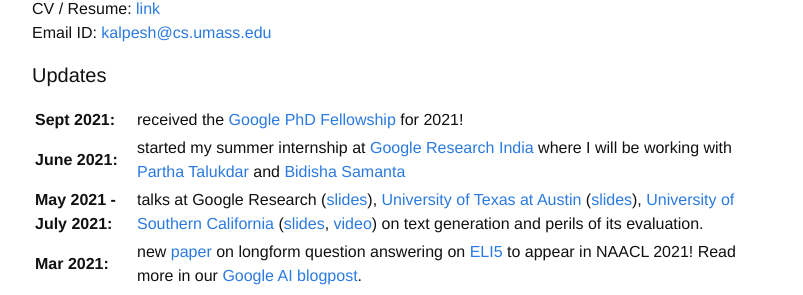
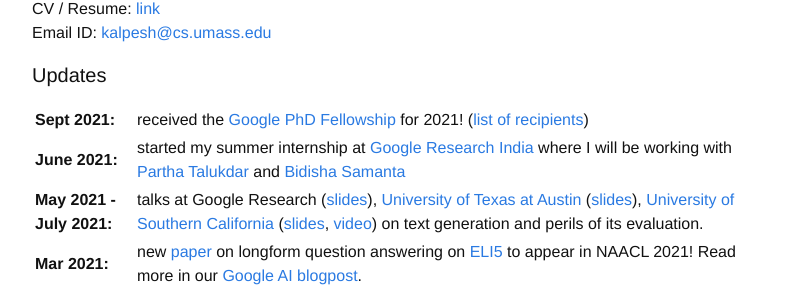
Before and after one commit to martiansideofthemoon/martiansideofthemoon.github.io, a Jekyll site: the page built from index.md, in a window 1280 px wide. Shown: the part 453-748 px from the top of the page, without its empty margins (238-1041 px from the left). Built offline with Jekyll 4.4.1, drawn with Linux system fonts in a browser that asks for light colours; comment, search, counter and statistics services are not loaded.

Commit message:
Update index.md

```diff
--- a/index.md
+++ b/index.md
@@ -20,7 +20,7 @@ Email ID: [kalpesh@cs.umass.edu](mailto:kalpesh@cs.umass.edu)
 <table>
 <col width="100px">
 <col width="630px">
-<tr><td><b>Sept 2021:</b></td><td>received the <a href="https://research.google/outreach/phd-fellowship/">Google PhD Fellowship</a> for 2021!</td></tr>
+<tr><td><b>Sept 2021:</b></td><td>received the <a href="https://research.google/outreach/phd-fellowship/">Google PhD Fellowship</a> for 2021! (<a href="https://research.google/outreach/phd-fellowship/recipients/?category=2021">list of recipients</a>)</td></tr>
 <tr><td><b>June 2021:</b></td><td>started my summer internship at <a href="https://research.google/locations/india/">Google Research India</a> where I will be working with <a href="http://talukdar.net/">Partha Talukdar</a> and <a href="https://sites.google.com/view/bidisha-samanta/">Bidisha Samanta</a></td></tr>
 <tr><td><b>May 2021 - July 2021:</b></td><td>talks at Google Research (<a href="https://docs.google.com/presentation/d/1kkl0fGbhEqWnUDkcSbFsDWIKnojlR_HFiCvhAhXW2Uk/edit?usp=sharing">slides</a>), <a href="https://sites.google.com/view/utnlpsummerseminar/home">University of Texas at Austin</a> (<a href="https://docs.google.com/presentation/d/1eAV7Sn8KtT095YabkYtdcRKbWOUwwfmHazbQCjCTqSM/edit?usp=sharing">slides</a>), <a href="https://nlg.isi.edu/nl-seminar/">University of Southern California</a> (<a href="https://docs.google.com/presentation/d/11kg2-h7asnAvnTe4PPUPup4H8W0XpCmqbcsx_AATKlI/edit?usp=sharing">slides</a>, <a href="https://youtu.be/bv95xMBZO_U">video</a>) on text generation and perils of its evaluation.</td></tr>
 <tr><td><b>Mar 2021:</b></td><td>new <a href="https://arxiv.org/abs/2103.06332">paper</a> on longform question answering on <a href="https://arxiv.org/abs/1907.09190">ELI5</a> to appear in NAACL 2021! Read more in our <a href="https://ai.googleblog.com/2021/03/progress-and-challenges-in-long-form.html">Google AI blogpost</a>.</td></tr>
```
